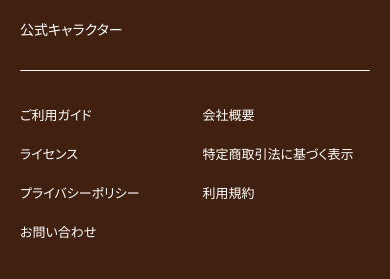
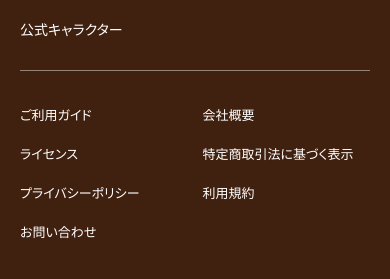
Before and after one commit to vanchienagl/kemopla_html, a plain HTML site: page news.html in a window 390 px wide. Shown: the part 1817-2096 px from the top of the page. Drawn offline with nearby package versions, Linux system fonts and the light colour scheme; files whose address does not match are found by name; a web font is replaced by a local one.

Commit message:
footer sp

```diff
--- a/scss/common/_footer.scss
+++ b/scss/common/_footer.scss
@@ -241,7 +241,7 @@
         }
       }
       .menu-02 {
-        border-top: 1px solid #fff;
+        border-top: 1px solid #FFFFFF70;
         padding-top: 30px;
         margin-top: 30px;
         gap: 15px;
```
Also changed, not shown: css/style.css.
